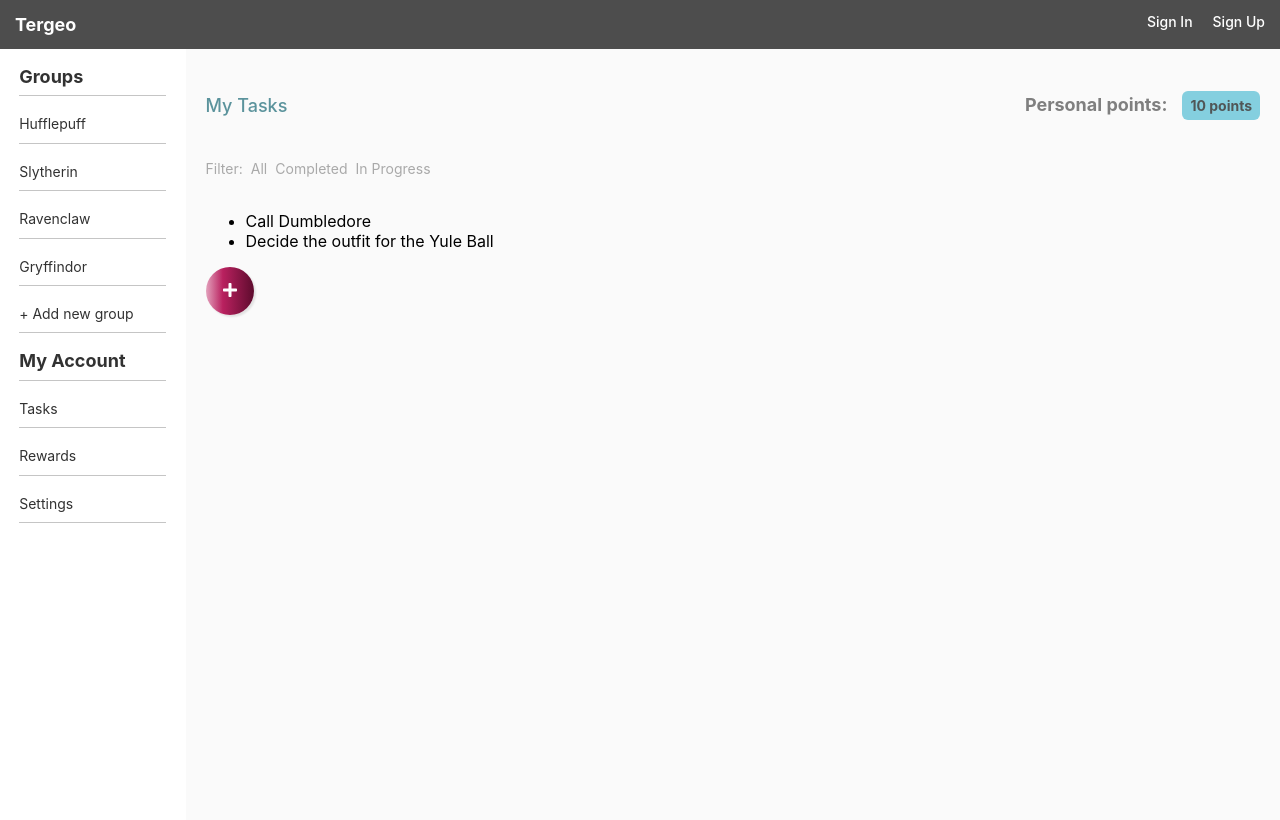
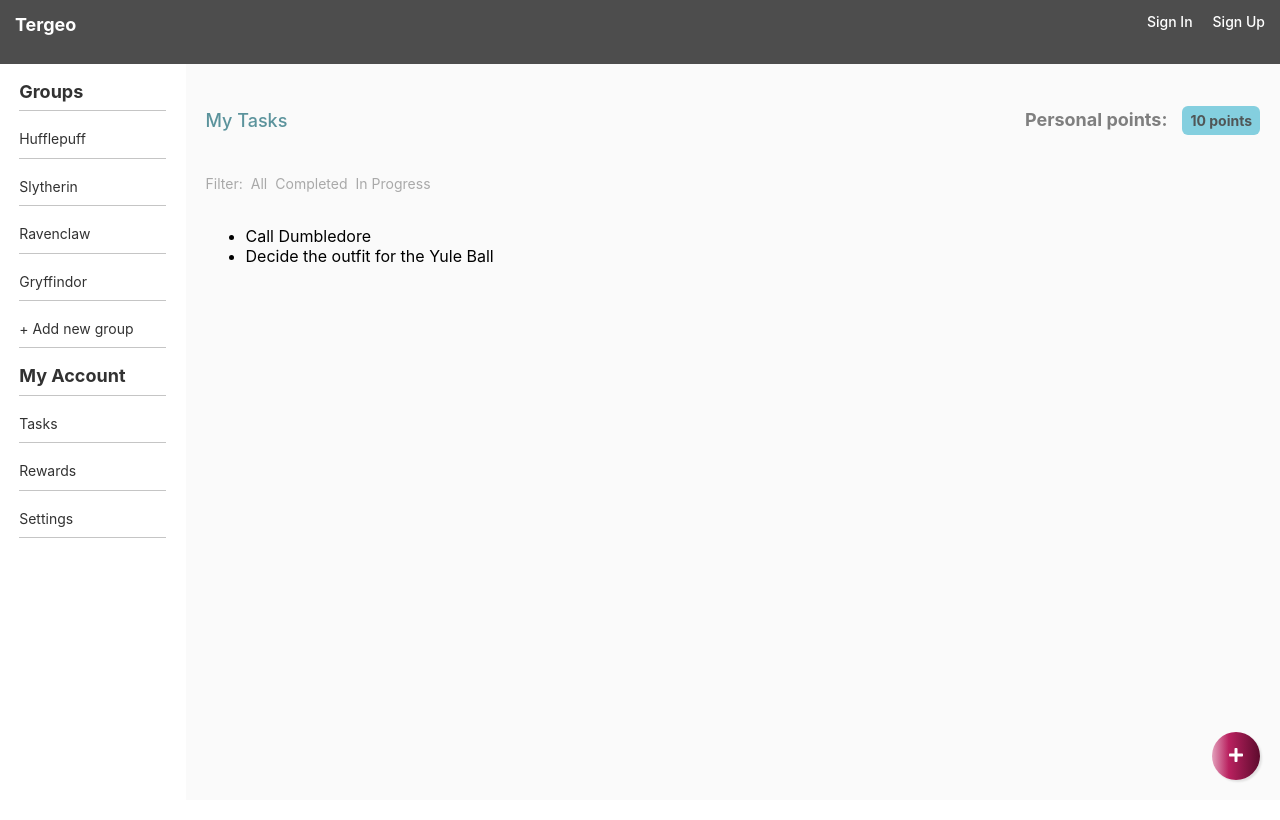
Before and after one commit to NicolePell/tergeo-typescript, a React (Create React App) app in the folder tergeo-ui/: page / in a window 1280 px wide. Shown: the top 820 px of the page. Built offline with nearby package versions, Linux system fonts and the light colour scheme.

Commit message:
feat(new task): move button to main content container and try to stop overflow when setting main content to 100% height

```diff
--- a/tergeo-ui/src/App.tsx
+++ b/tergeo-ui/src/App.tsx
@@ -7,12 +7,14 @@ import MainContent from './components/MainContent';
 
 const Container = styled.div`
   height: 100%;
+  display: flex;
+  flex-direction: column;
 `;
 
 const MainContentContainer = styled.div`
   display: flex;
+  flex-grow: 1;
   background-color: #fafafa;
-  height: 100%;
 `;
 
 const App: React.FC = () => {
--- a/tergeo-ui/src/Tasks/TaskList.tsx
+++ b/tergeo-ui/src/Tasks/TaskList.tsx
@@ -1,9 +1,5 @@
 import React from 'react';
 import styled from 'styled-components';
-import { FontAwesomeIcon } from '@fortawesome/react-fontawesome';
-import { faPlus } from '@fortawesome/free-solid-svg-icons';
-
-import NewTaskModal from './NewTaskModal';
 
 const Container = styled.div`
   display: flex;
@@ -15,23 +11,6 @@ const List = styled.ul``;
 
 const Item = styled.li``;
 
-export const AddButton = styled.button`
-  background: #b9215f;
-  background: linear-gradient(
-    90deg,
-    rgba(227, 161, 188, 1) 0%,
-    rgba(185, 33, 95, 1) 35%,
-    rgba(93, 11, 45, 1) 100%
-  );
-  color: white;
-  border: none;
-  border-radius: 50%;
-  font-size: 1em;
-  height: 3em;
-  width: 3em;
-  box-shadow: 2px 2px 2px 0 rgba(20, 20, 20, 0.1);
-`;
-
 export type Props = {};
 
 export type State = {
@@ -39,28 +18,13 @@ export type State = {
 };
 
 class TaskList extends React.PureComponent<Props, State> {
-  state = {
-    showModal: false,
-  };
-
-  showModal = () => {
-    this.setState({
-      showModal: true,
-    });
-  };
-
   render() {
-    const { showModal } = this.state;
     return (
       <Container id="task-list-container">
-        {showModal && <NewTaskModal />}
         <List>
           <Item>Call Dumbledore</Item>
           <Item>Decide the outfit for the Yule Ball</Item>
         </List>
-        <AddButton onClick={this.showModal}>
-          <FontAwesomeIcon icon={faPlus} />
-        </AddButton>
       </Container>
     );
   }
--- a/tergeo-ui/src/components/AppHeader.tsx
+++ b/tergeo-ui/src/components/AppHeader.tsx
@@ -6,6 +6,7 @@ import { H4, H5 } from '../Typography';
 const Container = styled.div`
   background-color: #4d4d4d;
   color: #fff;
+  min-height: 5vh;
   padding: 12px 0;
   display: flex;
   justify-content: center;
--- a/tergeo-ui/src/components/MainContent.tsx
+++ b/tergeo-ui/src/components/MainContent.tsx
@@ -1,8 +1,11 @@
 import React from 'react';
 import styled from 'styled-components';
+import { faPlus } from '@fortawesome/free-solid-svg-icons';
+import { FontAwesomeIcon } from '@fortawesome/react-fontawesome';
 
 import { Body, BodyLarge, H4 } from '../Typography';
 import TaskList from '../Tasks/TaskList';
+import NewTaskModal from '../Tasks/NewTaskModal';
 
 const Container = styled.div`
   display: flex;
@@ -60,7 +63,40 @@ const FilterLabel = styled(Body)`
   color: #a9a9a9;
 `;
 
-const MainContent = () => {
+export const AddButton = styled.button`
+  align-self: flex-end;
+  background: #b9215f;
+  background: linear-gradient(
+    90deg,
+    rgba(227, 161, 188, 1) 0%,
+    rgba(185, 33, 95, 1) 35%,
+    rgba(93, 11, 45, 1) 100%
+  );
+  color: white;
+  border: none;
+  border-radius: 50%;
+  font-size: 1em;
+  height: 3em;
+  width: 3em;
+  box-shadow: 2px 2px 2px 0 rgba(20, 20, 20, 0.1);
+`;
+
+type State = {
+  showModal: boolean;
+};
+
+class MainContent extends React.PureComponent {
+  state: State = {
+    showModal: false,
+  };
+
+  showModal = () => {
+    this.setState({
+      showModal: true,
+    });
+  };
+
+  render() {
     return (
       <Container id="main-content">
         <HeaderContainer id="header-container">
@@ -79,8 +115,13 @@ const MainContent = () => {
           <FilterLabel>In Progress</FilterLabel>
         </FilterContainer>
         <TaskList />
+        {this.state.showModal && <NewTaskModal />}
+        <AddButton onClick={this.showModal}>
+          <FontAwesomeIcon icon={faPlus} />
+        </AddButton>
       </Container>
     );
-};
+  }
+}
 
 export default MainContent;
```
Also changed, not shown: 2 other files (tests, documents, lock files or other folders). Lines whose indentation alone changed are shown as unchanged.
